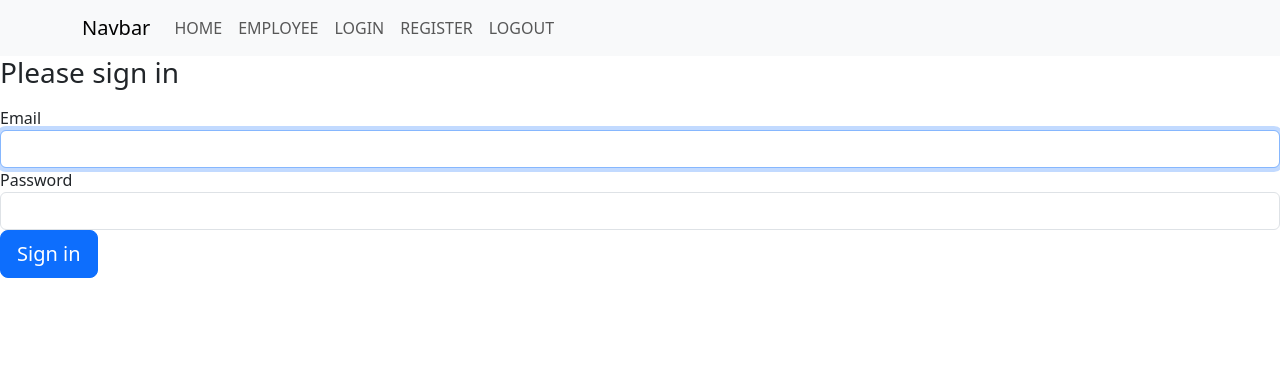
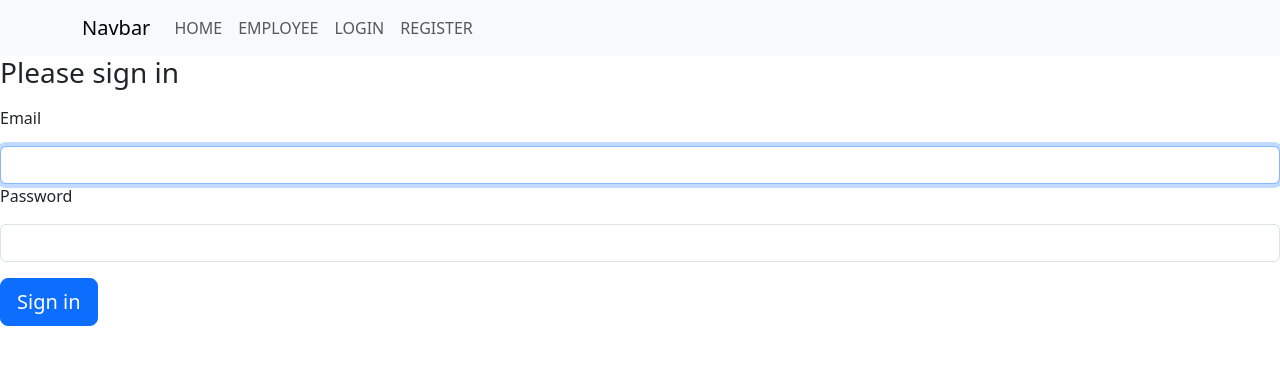
Before and after one commit to kemalh8/kemalHussein_examSF, a Symfony app: template templates/security/login.html.twig in a window 1280 px wide. Shown: the top 365 px of the page. Run offline with Twig, Linux system fonts and the light colour scheme; the template is opened without the code that fills it, so the values that code supplies are empty; some libraries are stand-ins or nearby versions.

Commit message:
LoginAndLogoutCondition

```diff
--- a/templates/base.html.twig
+++ b/templates/base.html.twig
@@ -16,7 +16,7 @@
         <link href="https://cdn.jsdelivr.net/npm/bootstrap@5.3.1/dist/css/bootstrap.min.css" rel="stylesheet" integrity="sha384-4bw+/aepP/YC94hEpVNVgiZdgIC5+VKNBQNGCHeKRQN+PtmoHDEXuppvnDJzQIu9" crossorigin="anonymous">
 
     </head>
-    <body>
+    <body class="">
 
         {% include 'parts/navbar.html.twig'  %}
         {% block body %}{% endblock %}
--- a/templates/parts/navbar.html.twig
+++ b/templates/parts/navbar.html.twig
@@ -1,26 +1,31 @@
 
 <nav class="navbar navbar-expand-lg bg-body-tertiary ">
-  <div class="container text-center mb-200 ">
+  <div class="container  ">
     <a class="navbar-brand" href="#">Navbar</a>
     <button class="navbar-toggler" type="button" data-bs-toggle="collapse" data-bs-target="#navbarNav" aria-controls="navbarNav" aria-expanded="false" aria-label="Toggle navigation">
       <span class="navbar-toggler-icon"></span>
     </button>
-    <div class="collapse navbar-collapse " id="navbarNav">
+    <div class="collapse navbar-collapse   " id="navbarNav">
       <ul class="navbar-nav">
-      <li class="nav-item">
+      <li class="nav-item ">
           <a class="nav-link" href="{{path('app_default')}}">HOME</a>
         </li>
         <li class="nav-item">
           <a class="nav-link " aria-current="page" href="{{path('app_employee')}}">EMPLOYEE</a>
         </li>
+
+{% if is_granted('IS_AUTHENTICATED_FULLY') %}
+         <li class="nav-item">
+            <a class="nav-link" href="{{path('app_logout')}}">LOGOUT</a>
+          </li>
+      {% else %}
         <li class="nav-item">
           <a class="nav-link" href="{{path('app_login')}}">LOGIN</a>
         </li>
-        <li class="nav-item">
+      {% endif %}
+
+         <li class="nav-item">
           <a class="nav-link" href="{{path('app_register')}}">REGISTER</a>
-        </li>
-        <li class="nav-item">
-          <a class="nav-link" href="{{path('app_logout')}}">LOGOUT</a>
         </li>
 
       </ul>
--- a/templates/security/login.html.twig
+++ b/templates/security/login.html.twig
@@ -3,6 +3,7 @@
 {% block title %}Log in!{% endblock %}
 
 {% block body %}
+
     <form method="post">
     {% if error %}
         <div class="alert alert-danger">{{ error.messageKey|trans(error.messageData, 'security') }}</div>
@@ -14,18 +15,22 @@
         </div>
     {% endif %}
 
-    <h1 class="h3 mb-3 font-weight-normal">Please sign in</h1>
-    <label for="inputEmail">Email</label>
+        <h1 class="h3 mb-3 font-weight-normal mb-3">Please sign in</h1>
+
+        <label class="mb-3" for="inputEmail ">Email</label>
         <input type="email" value="{{ last_username }}" name="email" id="inputEmail" class="form-control" autocomplete="email" required autofocus>
-    <label for="inputPassword">Password</label>
+
+        <label class="mb-3" for="inputPassword">Password</label>
         <input type="password" name="password" id="inputPassword" class="form-control" autocomplete="current-password" required>
 
-    <input type="hidden" name="_csrf_token"
+        <input  type="hidden" name="_csrf_token"
             value="{{ csrf_token('authenticate') }}"
         >
 
-    <button class="btn btn-lg btn-primary" type="submit">
+        <button class="btn btn-lg btn-primary mt-3" type="submit">
             Sign in
         </button>
+
     </form>
+
 {% endblock %}
```
Also changed, not shown: templates/registration/register.html.twig (+26 -2 lines). Lines whose indentation alone changed are shown as unchanged.
